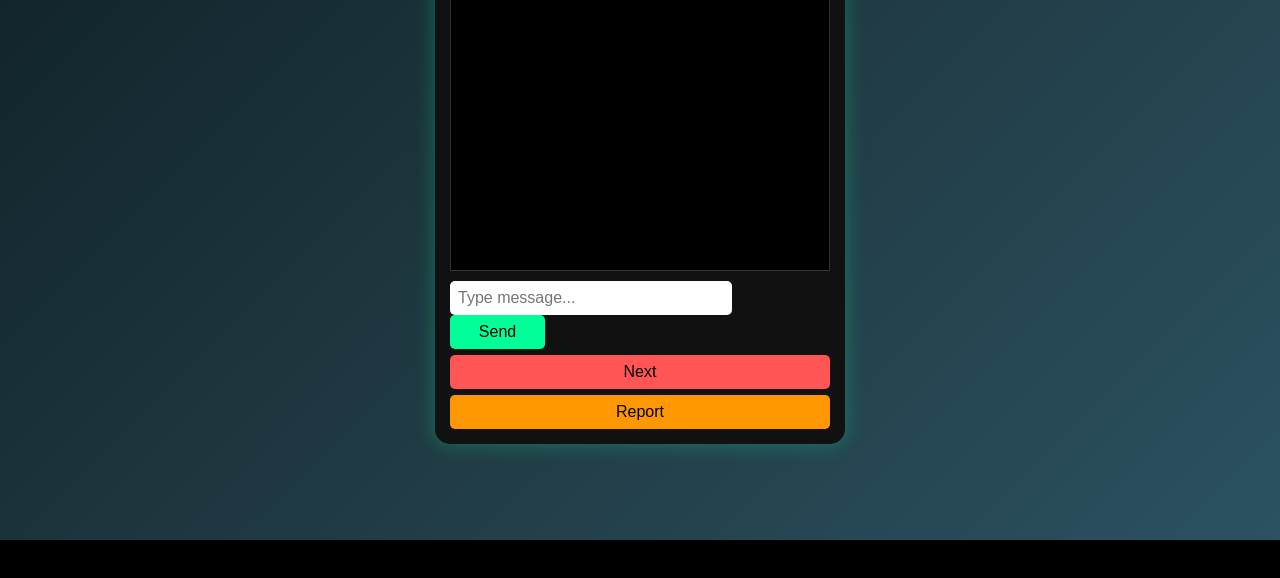
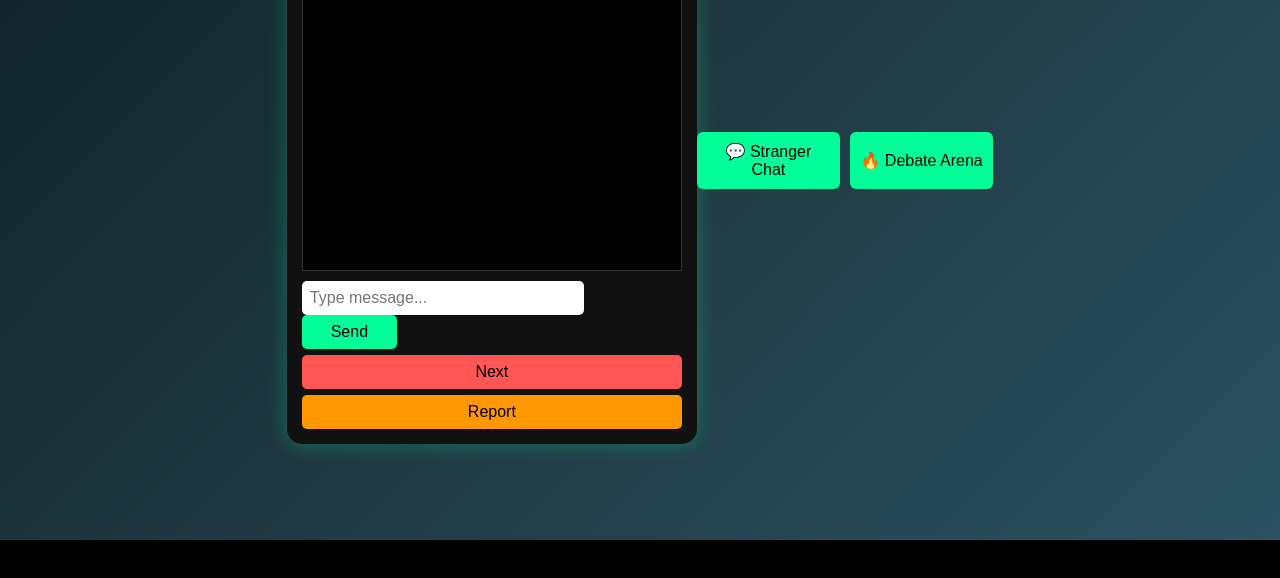
Before and after one commit to Abin-07/horegallu, a website: page index.html in a window 1280 px wide. Shown: the part 200-778 px from the top of the page. Drawn offline with nearby package versions, Linux system fonts and the light colour scheme; no server answers.

Commit message:
Add debate page

```diff
--- a/index.html
+++ b/index.html
@@ -107,6 +107,21 @@
       align-items: center;
       z-index: 999;
     }
+        #menu{
+      display:flex;
+      gap:10px;
+      margin-bottom:10px;
+    }
+
+      #menu button
+      {
+        flex:1;
+        padding:10px;
+        background:#00ff99;
+        border:none;
+        border-radius:6px;
+        cursor:pointer;
+    }
   </style>
 </head>
 
@@ -127,7 +142,10 @@
   <button id="next" onclick="next()">Next</button>
   <button id="report" onclick="reportUser()">Report</button>
 </div>
-
+<div id="menu">
+  <button onclick="window.location.href='chat.html'">💬 Stranger Chat</button>
+  <button onclick="window.location.href='debate.html'">🔥 Debate Arena</button>
+</div>
 <!-- 🔻 AD AT BOTTOM -->
 <div id="ad-container">
   <script>
```
